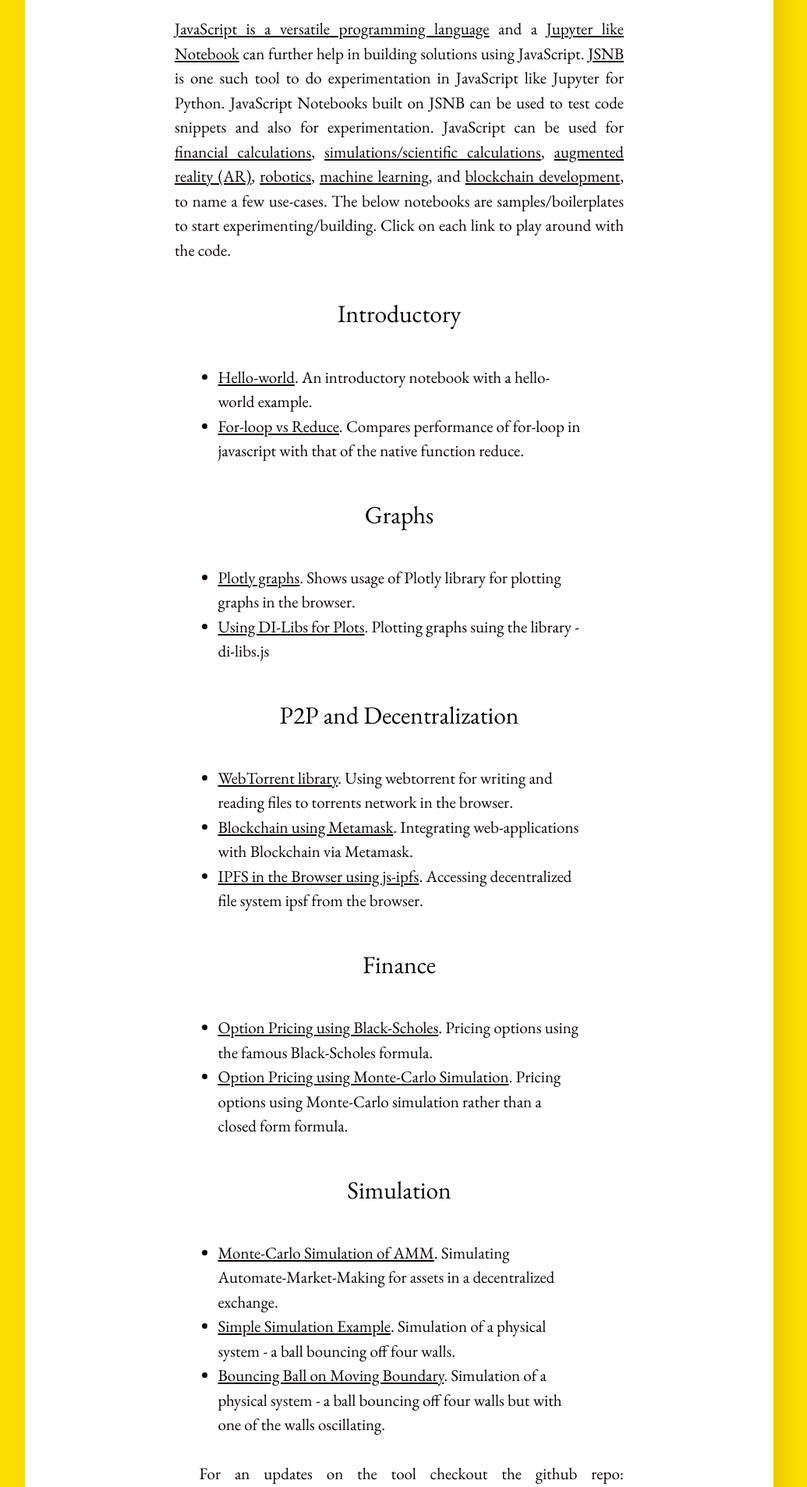
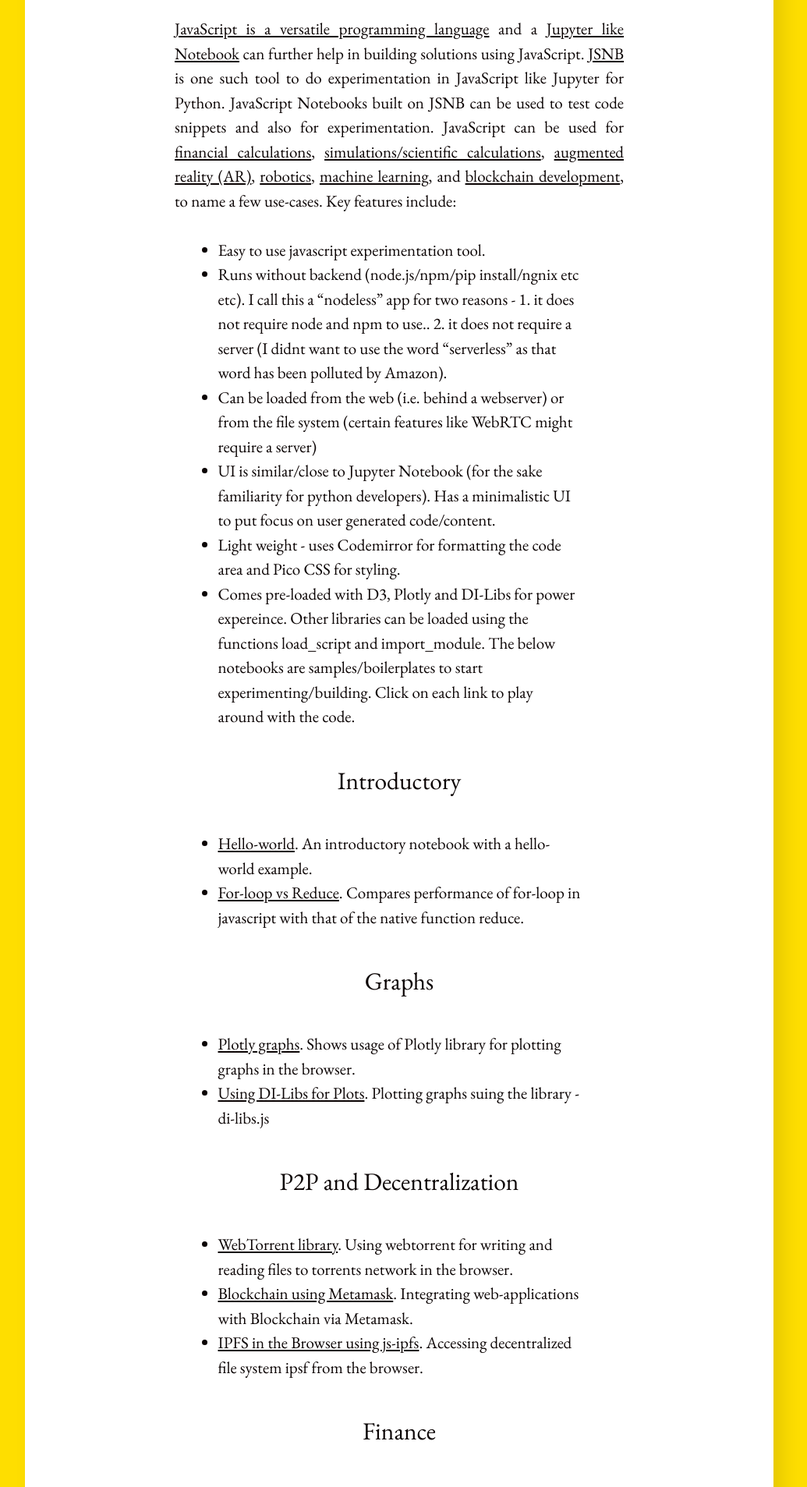
Before and after one commit to gopi-suvanam/gopi-suvanam.github.io, a Jekyll site: the page built from _posts/2023-05-12-JavaScript-Notebook-JNSB-in-the-Browser.md, in a window 1280 px wide. Shown: the part 483-2390 px from the top of the page at 78% size, without its empty margins (128-1163 px from the left). Built offline with Jekyll 4.4.1, drawn with Linux system fonts in a browser that asks for light colours.

Commit message:
Update and rename 2023-05-12-JavaScript-Notebook-JNSB-in-the-Browser.md to 2023-05-12-JavaScript-Notebook-JNSB-in-the-Browser.md

```diff
--- a/_posts/2023-05-12-JavaScript-Notebook-JNSB-in-the-Browser.md
+++ b/_posts/2023-05-12-JavaScript-Notebook-JNSB-in-the-Browser.md
@@ -5,6 +5,13 @@
 ---
 
 [JavaScript is a versatile programming language](/2023/02/22/Why-JavaScript-is-Great.html) and a [Jupyter like Notebook](/2023/01/01/Jupyter-like-JavaSript-Notebook.html) can further help in building solutions using JavaScript. [JSNB](/jsnb/#./examples/Hello-world.jsnb) is one such tool to do experimentation in JavaScript like Jupyter for Python. JavaScript Notebooks built on JSNB can be used to test code snippets and also for experimentation. JavaScript can be used for [financial calculations](/2023/04/06/Option-Pricing-using-Black-Scholes-in-JavaScript.html), [simulations/scientific calculations](/2023/04/25/Scientific-Simulation-in-JavaScript.html), [augmented reality (AR)](/2023/04/10/AR-in-JavaScript-using-React.html), [robotics](/2023/05/03/JavaScript-forRobotics.html), [machine learning](/2023/03/08/Machine-Learning-in-JavaScript.html), and [blockchain development](/2023/05/10/Integrating-Blockchain-in-Web-Application-MetaMask.html), to name a few use-cases.
+Key features include:
+- Easy to use javascript experimentation tool.
+- Runs without backend (node.js/npm/pip install/ngnix etc etc). I call this a "nodeless" app for two reasons - 1. it does not require node and npm to use.. 2. it does not require a server (I didnt want to use the word "serverless" as that word has been polluted by Amazon).
+- Can be loaded from the web (i.e. behind a webserver) or from the file system (certain features like WebRTC might require a server)
+- UI is similar/close to Jupyter Notebook (for the sake familiarity for python developers). Has a minimalistic UI to put focus on user generated code/content.
+- Light weight - uses Codemirror for formatting the code area and Pico CSS for styling.
+- Comes pre-loaded with D3, Plotly and DI-Libs for power expereince. Other libraries can be loaded using the functions load_script and import_module.
 The below notebooks are samples/boilerplates to start experimenting/building. Click on each link to play around with the code.
 
 ### Introductory
```
